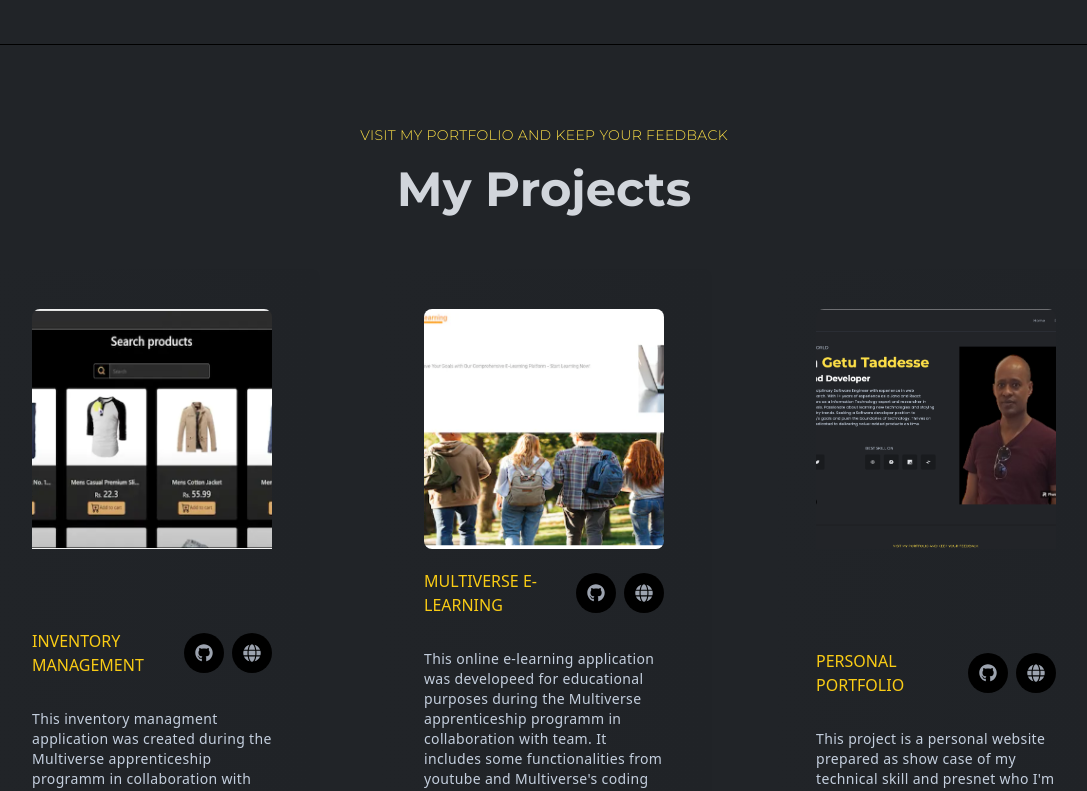
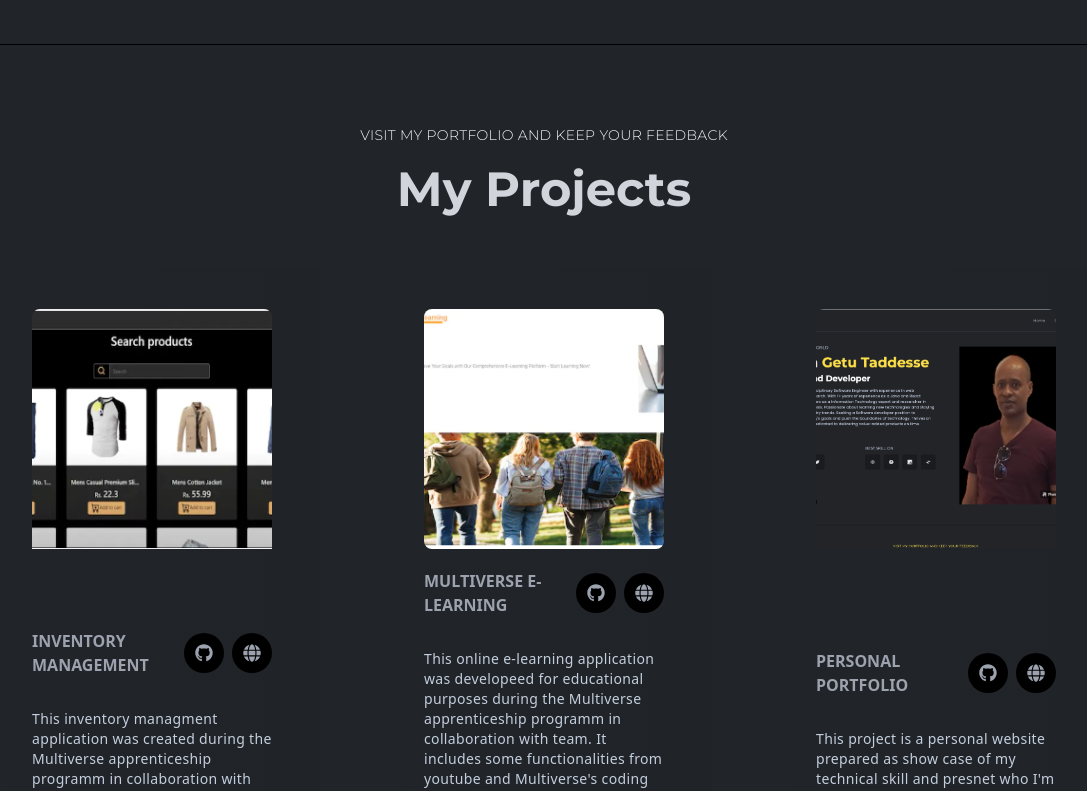
Before and after one commit to getuengda/getu_portfolioV2, a React (Create React App) app: page / in a window 1280 px wide. Shown: the part 1060-1851 px from the top of the page, without its empty margins (96-1183 px from the left). Built offline with nearby package versions, Linux system fonts and the light colour scheme.

Commit message:
update font color

```diff
--- a/src/components/layouts/Title.js
+++ b/src/components/layouts/Title.js
@@ -3,7 +3,7 @@ import React from 'react'
 const Title= ({title, des}) => {
   return (
     <div className="flex flex-col gap-5 font-titleFont mb-14">
-        <h3 className="text-sm uppercase font-light text-yellow-300 tracking-wide">
+        <h3 className="text-sm uppercase font-light text-gray-100 tracking-wide">
             {title}
         </h3>
         <h1 className="text-5xl text-gray-300 font-bold capitalize">
--- a/src/components/projects/ProjectLists.js
+++ b/src/components/projects/ProjectLists.js
@@ -13,7 +13,7 @@ const ProjectLists = ({title, des, src, github}) => {
         </div>
         <div className="w-full mt-5 flex flex-col gap-6">
             <div className="flex items-center justify-between">
-                <h3 className="text-base uppercase text-yellow-400 font-normal">{title}</h3>
+                <h3 className="text-base uppercase text-gray-400 font-bold">{title}</h3>
                 <div className="flex gap-2">
                     <span className="text-lg w-10 h-10 rounded-full bg-black inline-flex
                         justify-center items-center text-gray-400 hover:text-designColor
```
